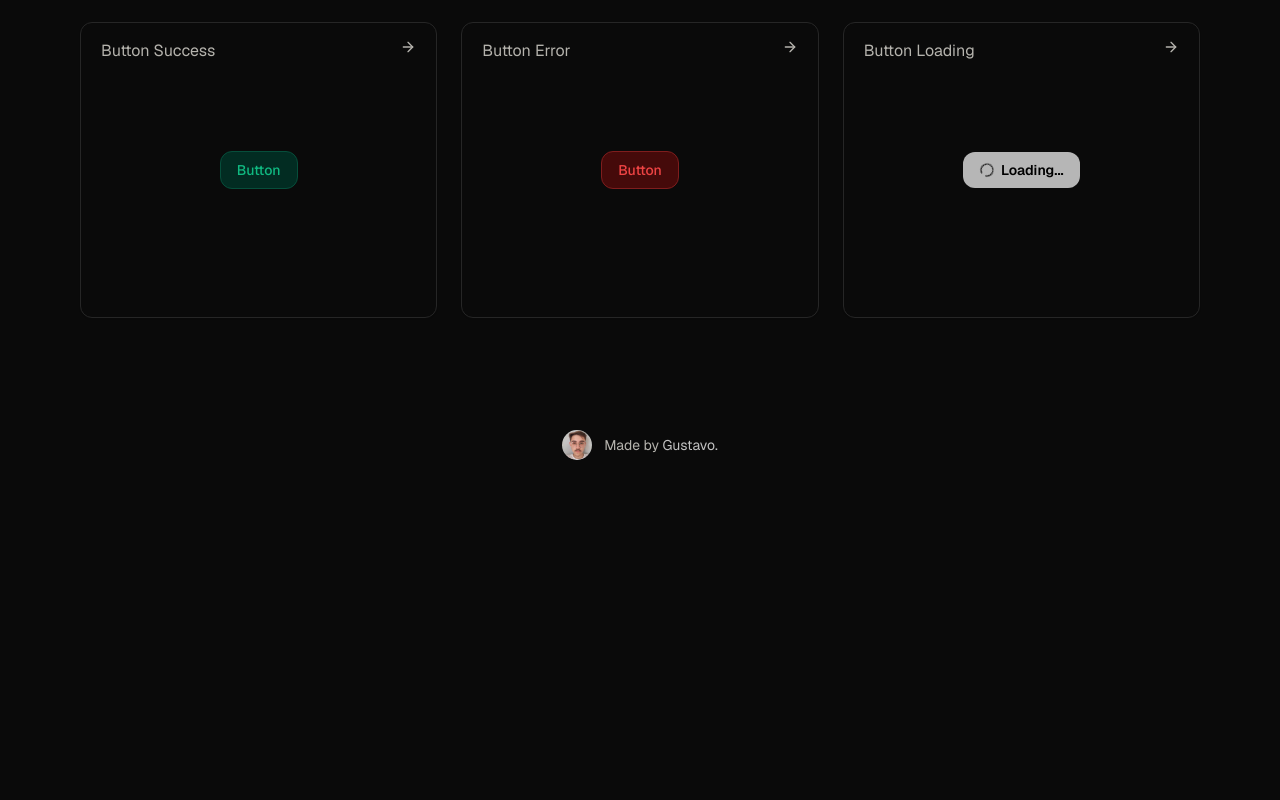
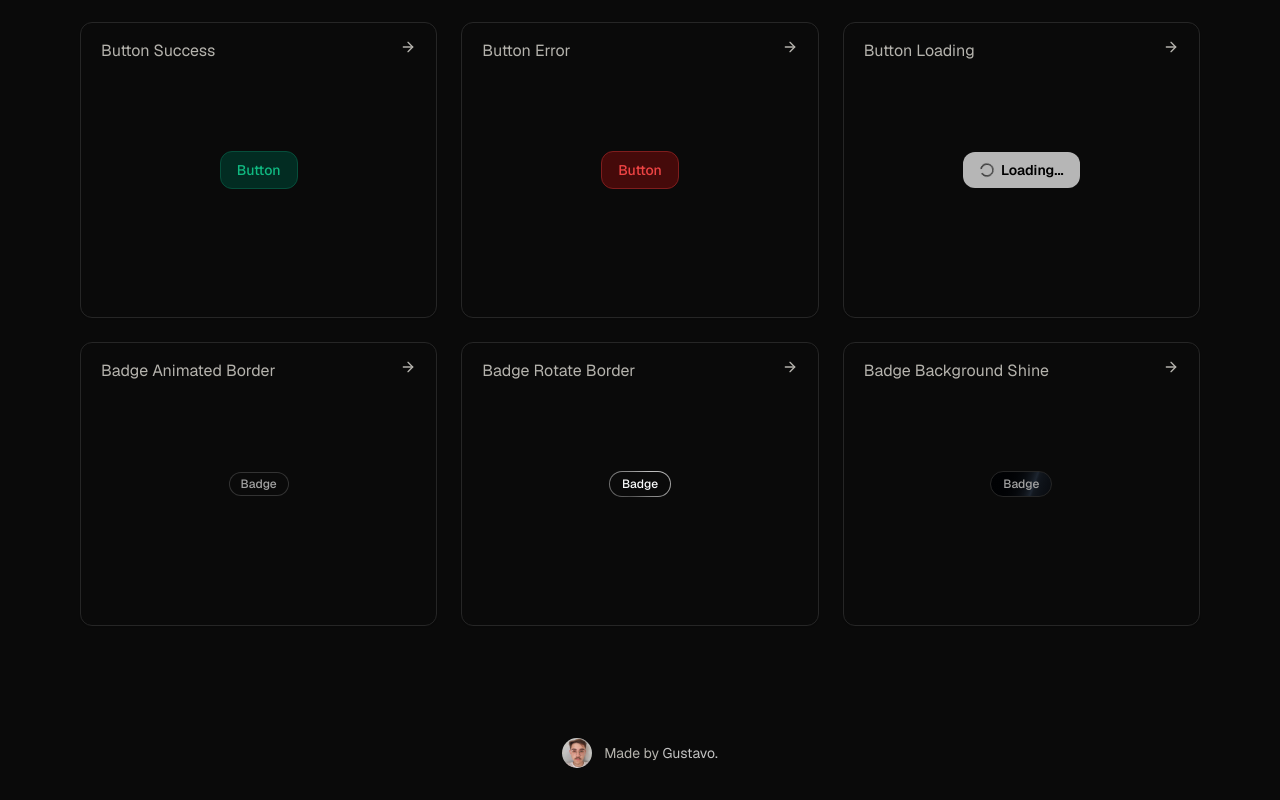
Before and after one commit to guhrodrrigues/luxe, a Next.js app: page / in a window 1280 px wide. Shown: the part 926-1726 px from the top of the page. Before the commit the page ends 1418 px from the top, so only its background shows below. Built offline with nearby package versions, Linux system fonts and the light colour scheme.

Commit message:
feat: Add badge components

```diff
--- /dev/null
+++ b/src/components/ui/badge/BadgeAnimatedBorder.tsx
@@ -0,0 +1,11 @@
+export function BadgeAnimatedBorder() {
+  return (
+    <button className="group relative grid overflow-hidden rounded-full px-3 py-1 shadow-[0_1000px_0_0_hsl(0_0%_20%)_inset] transition-colors duration-200">
+      <span>
+        <span className="spark mask-gradient animate-flip before:animate-rotate absolute inset-0 h-[100%] w-[100%] overflow-hidden rounded-full [mask:linear-gradient(white,_transparent_50%)] before:absolute before:aspect-square before:w-[200%] before:rotate-[-90deg] before:bg-[conic-gradient(from_0deg,transparent_0_340deg,white_360deg)] before:content-[''] before:[inset:0_auto_auto_50%] before:[translate:-50%_-15%]" />
+      </span>
+      <span className="backdrop absolute inset-px rounded-full bg-neutral-950 transition-colors duration-200 group-hover:bg-neutral-900" />
+      <span className="z-10 text-neutral-400 text-xs font-medium">Badge</span>
+    </button>
+  );
+}
--- /dev/null
+++ b/src/components/ui/badge/BadgeBackgroundShine.tsx
@@ -0,0 +1,7 @@
+export function BadgeBackgroundShine() {
+  return (
+    <button className="inline-flex animate-shine items-center justify-center rounded-full text-xs border border-neutral-800 bg-[linear-gradient(110deg,#000103,45%,#1e2631,55%,#000103)] bg-[length:200%_100%] px-3 py-1 font-medium text-neutral-400 transition-colors">
+      Badge
+    </button>
+  );
+}
--- /dev/null
+++ b/src/components/ui/badge/BadgeRotateBorder.tsx
@@ -0,0 +1,10 @@
+export function BadgeRotateBorder() {
+  return (
+    <button className="relative inline-flex overflow-hidden rounded-full p-px">
+      <span className="absolute inset-[-1000%] animate-[spin_2s_linear_infinite] bg-[conic-gradient(from_90deg_at_50%_50%,#c2c2c2_0%,#505050_50%,#bebebe_100%)]" />
+      <span className="inline-flex h-full w-full cursor-pointer items-center justify-center rounded-full bg-neutral-950 px-3 py-1 text-xs font-medium text-gray-50 backdrop-blur-3xl">
+        Badge
+      </span>
+    </button>
+  );
+}
--- /dev/null
+++ b/src/components/ui/badge/index.ts
@@ -0,0 +1,3 @@
+export * from "./BadgeAnimatedBorder";
+export * from "./BadgeBackgroundShine";
+export * from "./BadgeRotateBorder";
--- a/src/data/ui.tsx
+++ b/src/data/ui.tsx
@@ -6,6 +6,12 @@ import {
   ButtonError,
   ButtonLoading,
 } from "@/components/ui/buttons";
+
+import {
+  BadgeAnimatedBorder,
+  BadgeRotateBorder,
+  BadgeBackgroundShine,
+} from "@/components/ui/badge";
 
 type UiProps = Array<{
   name: string;
@@ -37,4 +43,16 @@ export const ui: UiProps = [
     name: "Button Loading",
     component: <ButtonLoading />,
   },
+  {
+    name: "Badge Animated Border",
+    component: <BadgeAnimatedBorder />,
+  },
+  {
+    name: "Badge Rotate Border",
+    component: <BadgeRotateBorder />,
+  },
+  {
+    name: "Badge Background Shine",
+    component: <BadgeBackgroundShine />,
+  },
 ];
```
